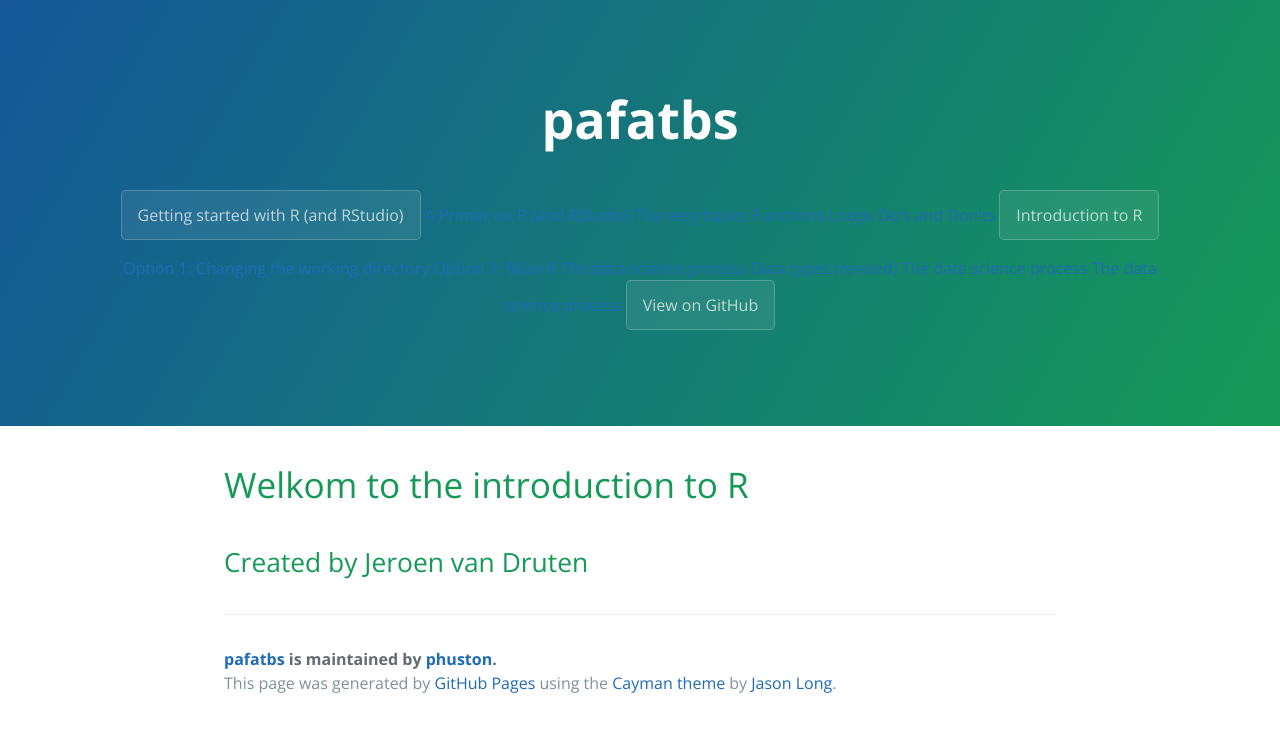
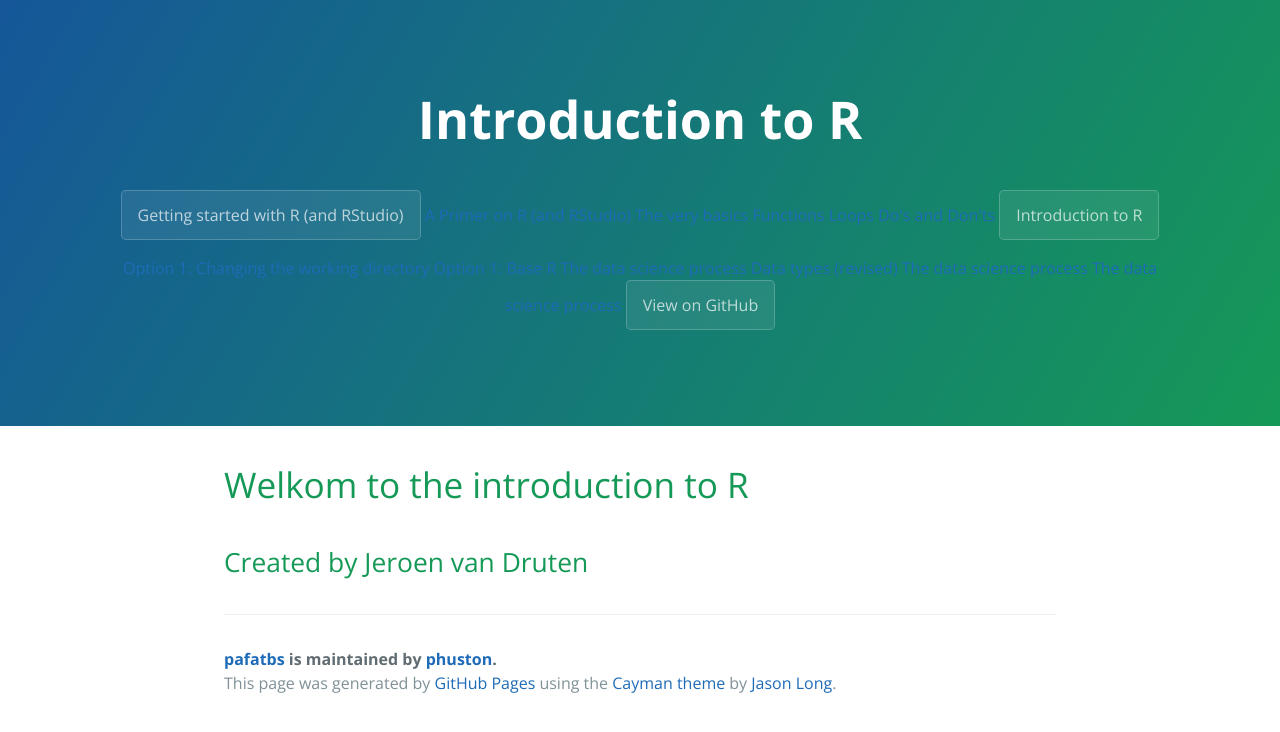
Before and after one commit to jmjvdruten/introductiontoR, a Jekyll site: the page built from index.md, in a window 1280 px wide. Shown: the top 732 px of the page. Built offline with Jekyll 4.4.1, drawn with Linux system fonts in a browser that asks for light colours.

Commit message:
Update template.html

```diff
--- a/_layouts/template.html
+++ b/_layouts/template.html
@@ -11,7 +11,7 @@
   </head>
   <body>
     <section class="page-header">
-      <h1 class="project-name">pafatbs</h1>
+      <h1 class="project-name">Introduction to R</h1>
       <h2 class="project-tagline"></h2>
       {% for page in site.pages %}
         <a href= {{ page.filename }} class="btn">{{ page.title }}</a>
```
